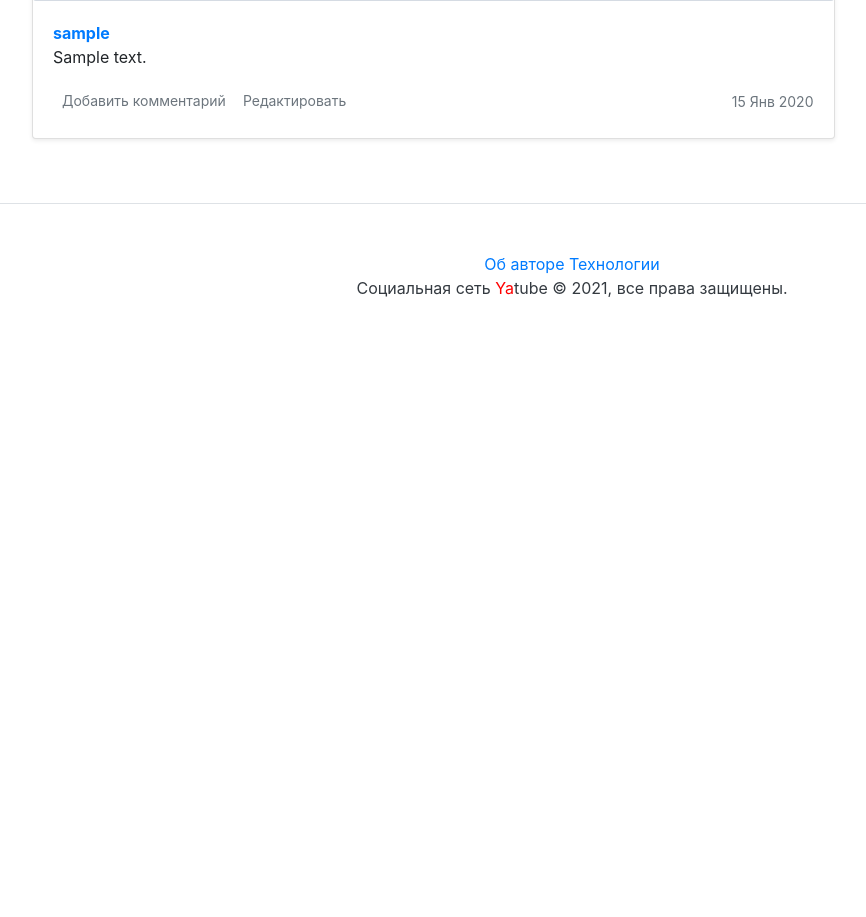
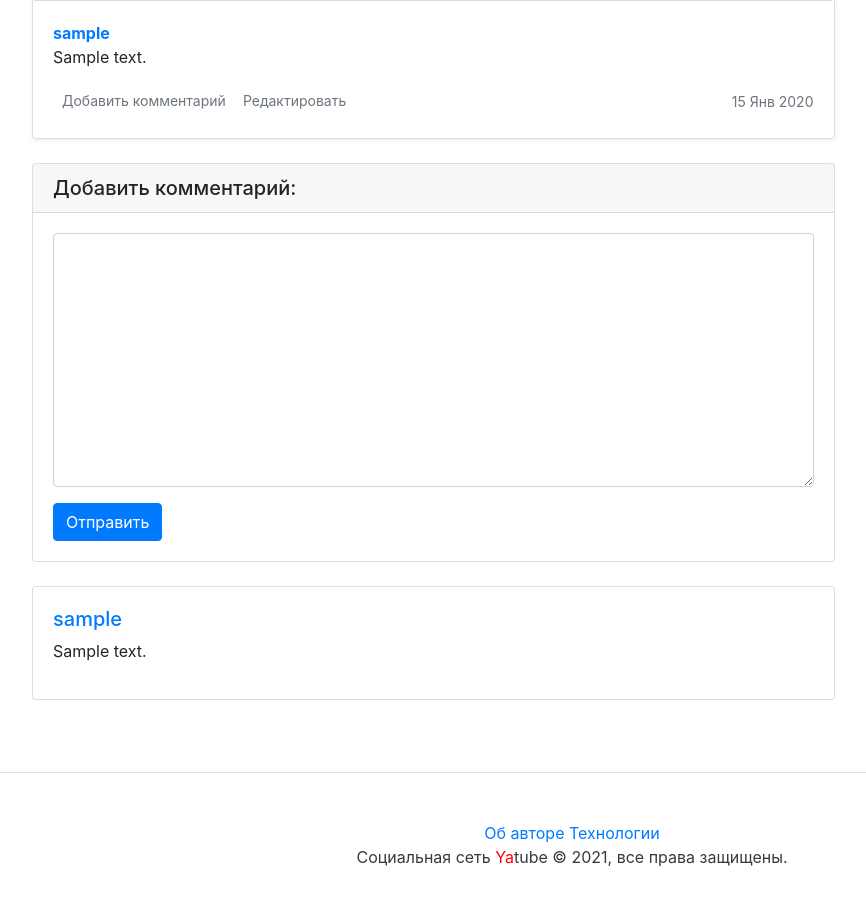
Before and after one commit to InaraShalfei/hw04_tests, a Django app: template templates/post.html in a window 1280 px wide. Shown: the part 922-1839 px from the top of the page, without its empty margins (68-934 px from the left). Before the commit the page ends 1219 px from the top, so only its background shows below. Run offline with Django 3.2, Linux system fonts and the light colour scheme; the template is opened without the code that fills it: values that come from a table or form of the project are taken from there, others are empty; a user stored in the database is signed in; tables that the repository leaves empty hold one stand-in row (values such as "Sample post"); grey boxes marked "Sample" are stand-in pictures; some libraries are stand-ins or nearby versions.

Commit message:
Create include comments.html

```diff
--- /dev/null
+++ b/templates/includes/comments.html
@@ -0,0 +1,31 @@
+{% load user_filters %}
+
+{% if user.is_authenticated %}
+<div class="card my-4">
+    <form method="post">
+        {% csrf_token %}
+        <h5 class="card-header">Добавить комментарий:</h5>
+        <div class="card-body">
+            <div class="form-group">
+                {{ form.text|addclass:"form-control" }}
+            </div>
+            <button type="submit" class="btn btn-primary">Отправить</button>
+        </div>
+    </form>
+</div>
+{% endif %}
+
+<!-- Комментарии -->
+{% for item in comments %}
+<div class="media card mb-4">
+    <div class="media-body card-body">
+        <h5 class="mt-0">
+            <a href="{% url 'profile' item.author.username %}"
+               name="comment_{{ item.id }}">
+                {{ item.author.username }}
+            </a>
+        </h5>
+        <p>{{ item.text | linebreaksbr }}</p>
+    </div>
+</div>
+{% endfor %}
--- a/templates/includes/post_card.html
+++ b/templates/includes/post_card.html
@@ -16,6 +16,7 @@
                 <!-- Ссылка на страницу записи в атрибуте href-->
                 <a class="btn btn-sm text-muted" href="{% url 'post' author.username post.id %}" role="button">Добавить
                     комментарий</a>
+
                 <!-- Ссылка на редактирование, показывается только автору записи -->
                 {% if request.user == user %}
                 <a class="btn btn-sm text-muted" href="{% url 'post_edit' author.username post.id %}" role="button">Редактировать</a>
--- a/templates/post.html
+++ b/templates/post.html
@@ -15,6 +15,8 @@
 
         <!-- Начало блока с отдельным постом -->
         {% include "includes/post_card.html" %}
+        {% include "includes/comments.html" %}
+
     </div>
 
 </main>
```
